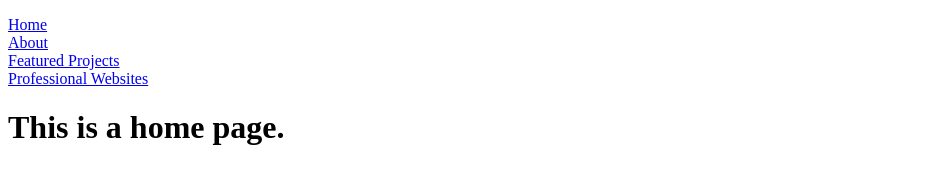
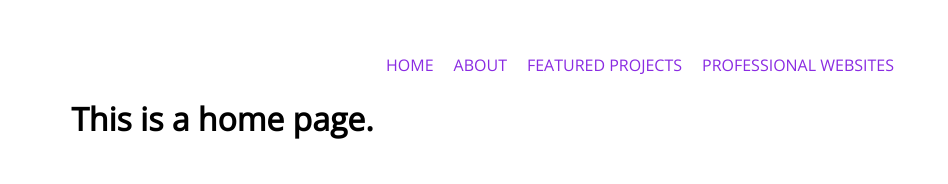
Before and after one commit to trezp/portfolioV4, a plain HTML site: page index.html in a window 1280 px wide. Shown: the whole page, without its empty margins (0-948 px from the left). Drawn offline with nearby package versions, Linux system fonts and the light colour scheme.

Commit message:
styled nav

```diff
--- a/app.js
+++ b/app.js
@@ -55,7 +55,8 @@ const about = Vue.component('app-about', {
 new Vue({
   el: '#portfolio',
   data: {
-    currentView: 'home'
+    currentView: 'home',
+    isActive: true
   },
   components: {
     home: home,
--- a/index.html
+++ b/index.html
@@ -4,12 +4,13 @@
   <meta charset="UTF-8">
   <meta name="viewport" content="width=device-width, initial-scale=1.0">
   <meta http-equiv="X-UA-Compatible" content="ie=edge">
+  <link href="https://fonts.googleapis.com/css?family=Open+Sans" rel="stylesheet">
   <link rel="stylesheet" href="styles.css">
   <title>Treasure's Portfolio</title>
 </head>
 <body>
-  <div id="portfolio">
-    <ul class="" id="app-navigation">
+  <div class="container" id="portfolio">
+    <ul class="main-nav">
       <li><a href="#" @click="currentView='home'">Home</a></li>
       <li><a href="#" @click="currentView='about'">About</a></li>
       <li><a href="#" @click="currentView='projects'">Featured Projects</a></li>
--- a/styles.css
+++ b/styles.css
@@ -1,4 +1,31 @@
+body {
+  font-family: 'Open Sans', sans-serif;
+}
+.container {
+  max-width: 90%;
+  padding-top: 30px;
+  margin: auto;
+}
 ul {
   list-style-type: none;
   padding-left: 0;
 }
+
+a {
+  text-decoration: none;
+}
+
+.main-nav {
+  display: flex;
+  justify-content: center;
+}
+
+.main-nav a {
+  padding: 10px;
+  text-transform: uppercase;
+  color: blueviolet;
+}
+
+.main-nav a:hover {
+  color: black;
+}
```
